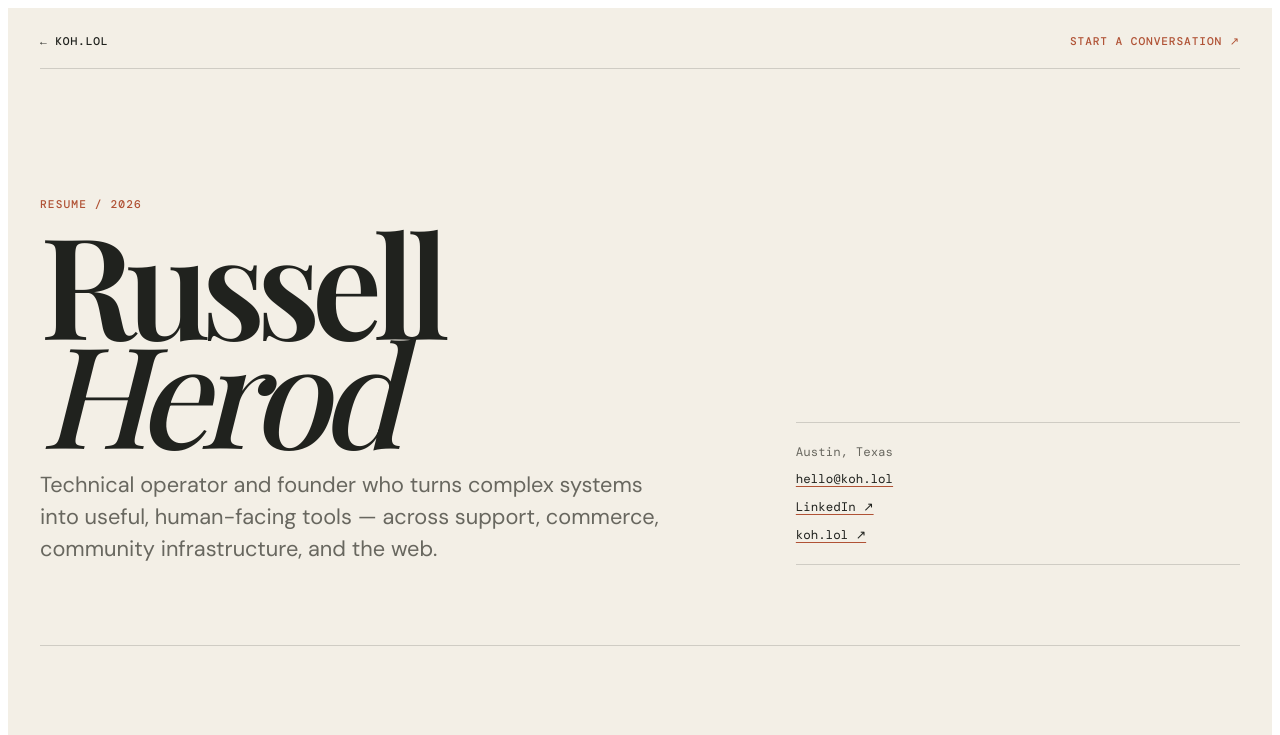
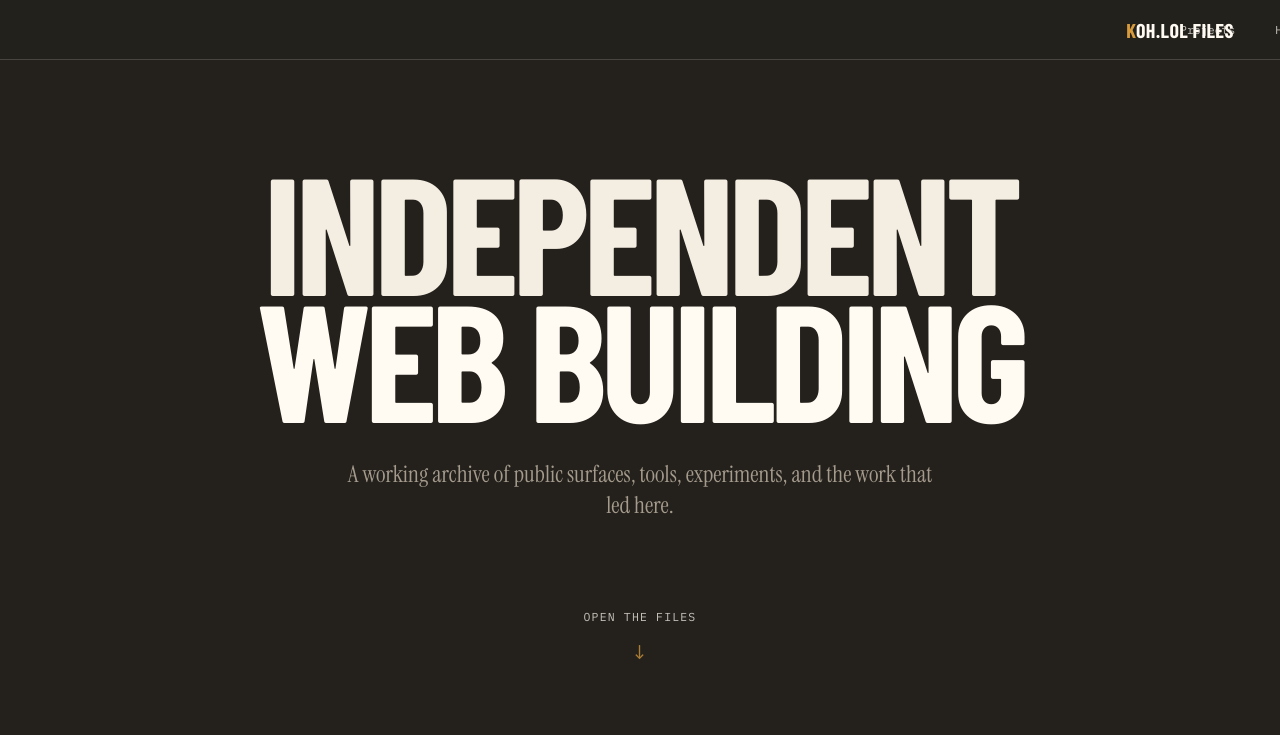
Before and after one commit to cryptokoh/kohdotlol, a React (Vite) app: page /koh in a window 1280 px wide. Shown: the top 735 px of the page. Built offline with nearby package versions, Linux system fonts and the light colour scheme; a web font is replaced by a local one.

Commit message:
Restore landing and resume routes

```diff
--- a/src/App.jsx
+++ b/src/App.jsx
@@ -2,6 +2,7 @@ import { BrowserRouter as Router, Routes, Route } from 'react-router-dom'
 import { lazy, Suspense } from 'react'
 import ErrorBoundary from './components/ErrorBoundary'
 import ResumePage from './ResumePage'
+import Portfolio from './Portfolio'
 
 const KoHLabsExact = lazy(() => import('./KoHLabsExact'))
 const KoHLabsOperations = lazy(() => import('./KoHLabsOperations'))
@@ -14,6 +15,10 @@ function App() {
         <Routes>
           <Route
             path="/"
+            element={<Portfolio />}
+          />
+          <Route
+            path="/resume"
             element={<ResumePage />}
           />
           <Route
@@ -42,7 +47,7 @@ function App() {
           />
           <Route
             path="*"
-            element={<ResumePage />}
+            element={<Portfolio />}
           />
         </Routes>
       </Router>
```
